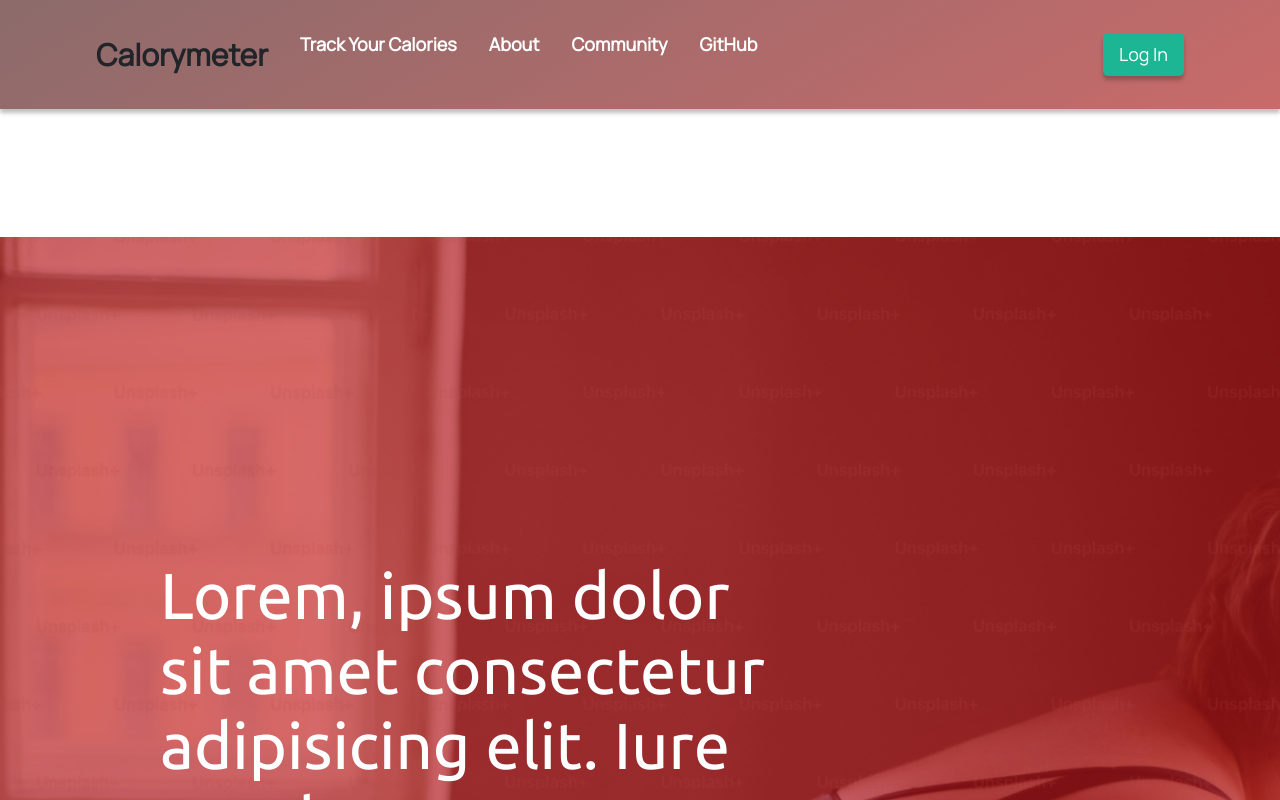
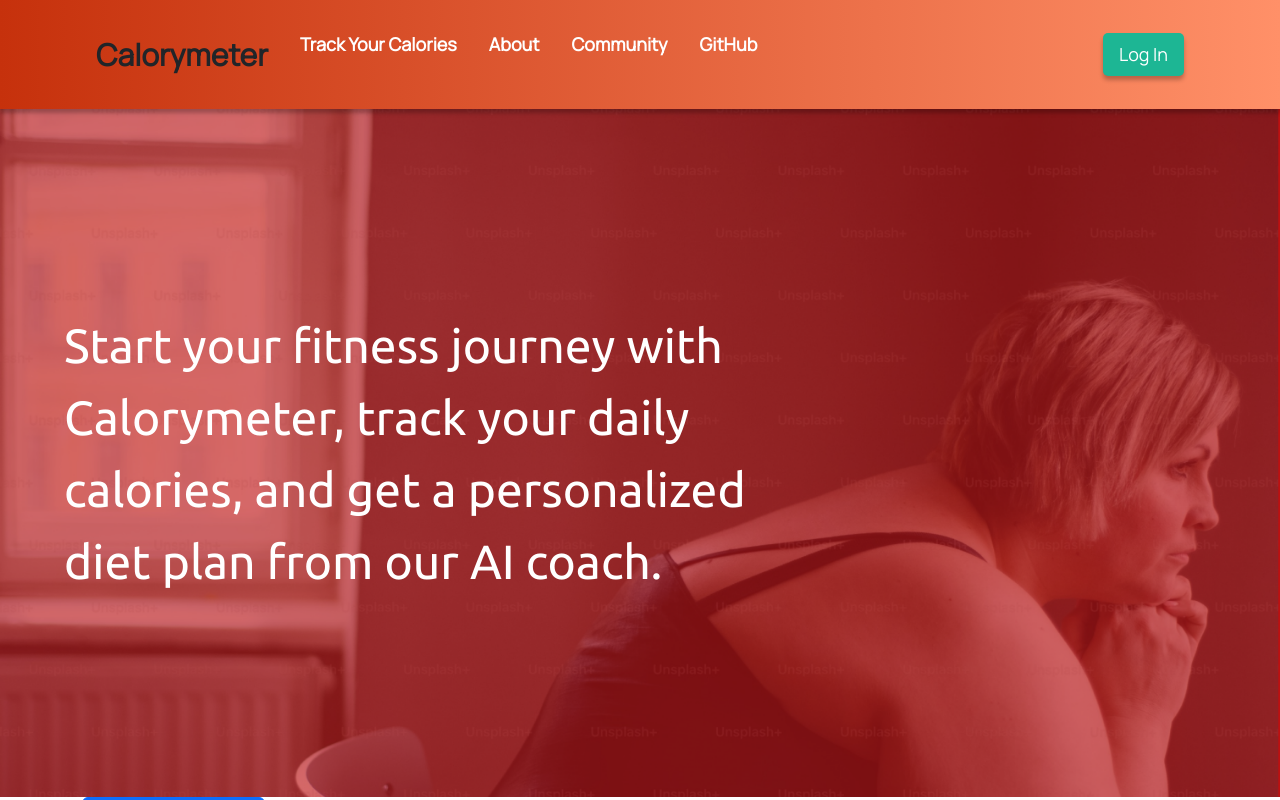
Before and after one commit to 1Shubham7/calorymeter, a React (Create React App) app in the folder frontend/: page / in a window 1280 px wide. Shown: the top 800 px of the page. Built offline with nearby package versions, Linux system fonts and the light colour scheme; no server answers; a web font is replaced by a local one.

Commit message:
more styling
Signed-off-by: Shubham Singh <shubhammahar1306@gmail.com>

```diff
--- a/frontend/src/components/Hero/Hero.js
+++ b/frontend/src/components/Hero/Hero.js
@@ -3,14 +3,10 @@
 
 export default function Hero() {
   return (
-    <>
-      <div className="caltech-segment">
-        <div className="hero-text">
-          Lorem, ipsum dolor sit amet consectetur adipisicing elit. Iure cum
-          harum accusantium!
-        </div>
-        <div></div>
+    <div className="hero-section">
+      <div className="hero-text">
+        Start your fitness journey with Calorymeter, track your daily calories, and get a personalized diet plan from our AI coach.
       </div>
-    </>
+    </div>
   );
 }
--- a/frontend/src/components/Hero/hero.css
+++ b/frontend/src/components/Hero/hero.css
@@ -1,19 +1,24 @@
-@import url('https://fonts.googleapis.com/css2?family=Fira+Code&family=Ubuntu&display=swap');
+@import url('https://fonts.googleapis.com/css2?family=Ubuntu:wght@400;700&display=swap');
 
-.caltech-segment {
+.hero-section {
   background-image: url('bgbg.png');
-  background-size: cover;
-  height: 130vh;
+  background-size: 100% auto;
+  background-position: center top;
+  background-repeat: no-repeat;
+  height: 86vh;
+  display: flex;
+  align-items: center;
+  justify-content: flex-start;
+  padding: 0 2rem;
 }
 
 .hero-text {
   color: #fff;
-  font-size: 4.0625rem;
-  font-style: normal;
+  font-size: clamp(1.5rem, 4vw, 3rem);
   font-weight: 400;
-  line-height: normal;
-  padding-top: 20rem;
-  padding-left: 10rem;
-  padding-right: 30rem;
+  line-height: 1.5;
+  max-width: 700px;
+  margin-left: 2rem;
+  text-align: left;
   font-family: 'Ubuntu', sans-serif;
 }
--- a/frontend/src/components/Navbar/navbar.css
+++ b/frontend/src/components/Navbar/navbar.css
@@ -1,11 +1,8 @@
 @import url('https://fonts.googleapis.com/css2?family=Manrope&display=swap');
 
 :root {
-  --primary-gradient: linear-gradient(
-    150deg,
-    rgba(32, 4, 4, 0.59) -26.22%,
-    rgba(255, 0, 0, 0.59) 189.6%
-  );
+  --primary-gradient: linear-gradient(to right, #c6310c, #ff9068);
+
   --text-color: #fff;
   --button-bg: #1db694;
   --box-shadow: 0px 4px 4px rgba(0, 0, 0, 0.25);
@@ -28,13 +25,9 @@
   padding: 2rem 6rem;
   background: var(--primary-gradient);
   box-shadow: var(--box-shadow);
-  position: sticky; /* Keeps the navbar fixed at the top during scrolling */
+  position: sticky;
   top: 0;
-  z-index: 1000; /* Ensures it stays above other components */
-}
-
-.navbar + * {
-  margin-top: 8rem; /* Adds space below the navbar for other components */
+  z-index: 1000;
 }
 
 .navbar-links {
```
